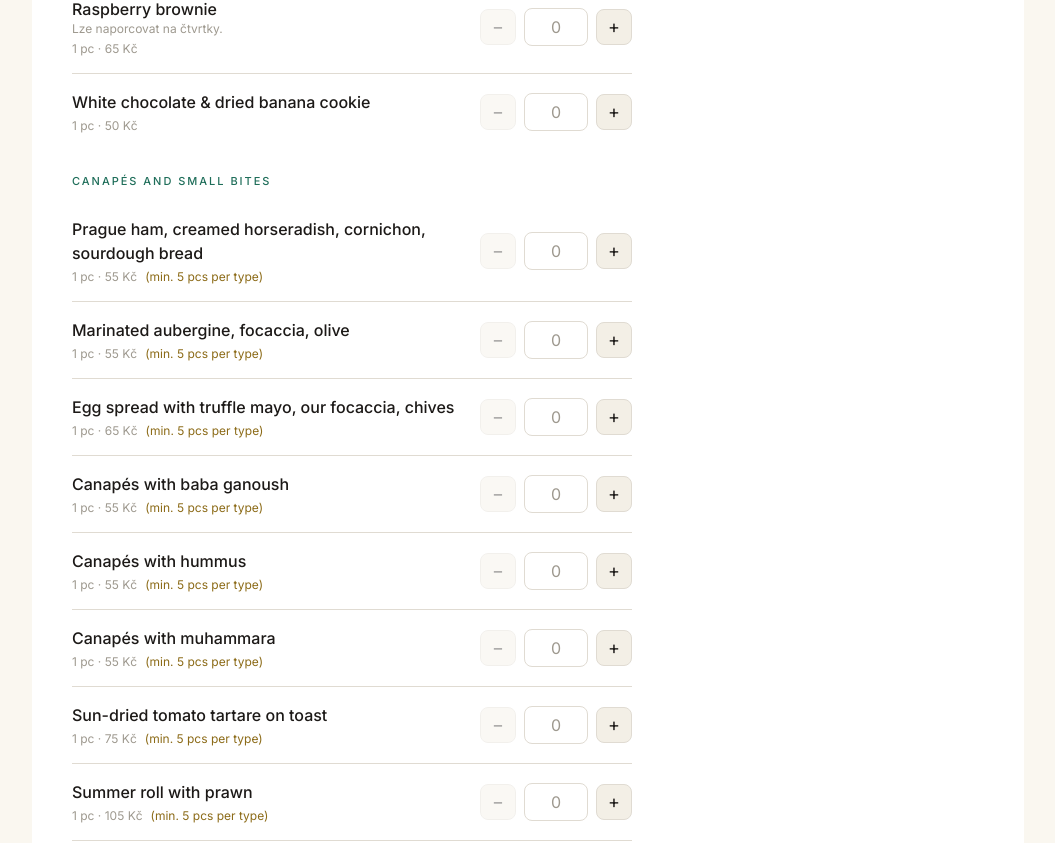
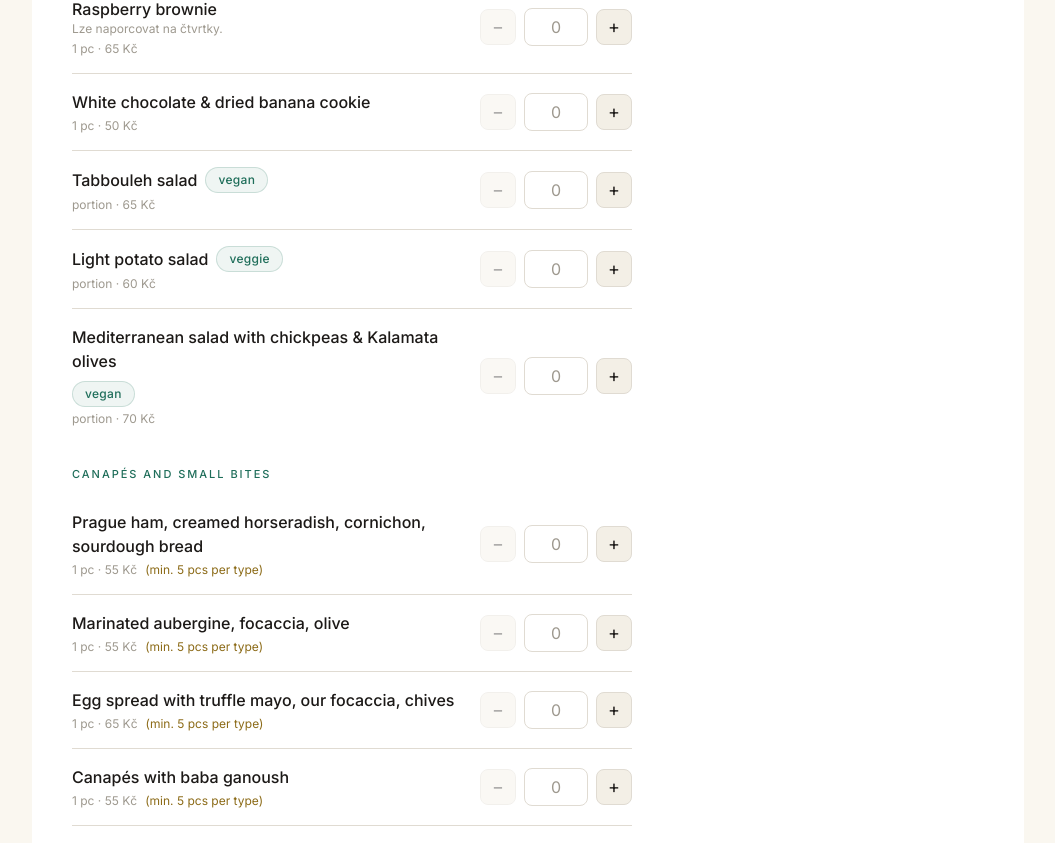
Before and after one commit to koci-sabachova/rezervacni-formular, a Next.js app: page /en/catering in a window 1280 px wide. Shown: the part 2032-2875 px from the top of the page, without its empty margins (112-1167 px from the left). Built offline with nearby package versions, Linux system fonts and the light colour scheme.

Commit message:
Add three salads to catering menu
Tabbouleh, potato salad, and chickpea/Kalamata salad — all priced
per portion under mala_jidla, alongside the other small dishes.

```diff
--- a/messages/cs.json
+++ b/messages/cs.json
@@ -390,6 +390,9 @@
     "mj-popcorn": "Cobří máslový popcorn",
     "mj-brownie": "Brownie s malinami",
     "mj-susenka": "Sušenka s bílou čokoládou a sušeným banánem",
+    "mj-tabouleh": "Salát Tabouleh",
+    "mj-brambor-salat": "Lehký bramborový salát",
+    "mj-mediterran-cizrna": "Mediteránský salát s cizrnou & olivami Kalamata",
     "kan-prazska": "Pražská šunka, smetanový křen, cornichon, kváskový chléb",
     "kan-lilek": "Marinovaný lilek, focaccia, oliva",
     "kan-vajicka": "Vajíčková pomazánka s lanýžovou majonézou, naše focaccia, pažitka",
--- a/messages/en.json
+++ b/messages/en.json
@@ -390,6 +390,9 @@
     "mj-popcorn": "Cobra butter popcorn",
     "mj-brownie": "Raspberry brownie",
     "mj-susenka": "White chocolate & dried banana cookie",
+    "mj-tabouleh": "Tabbouleh salad",
+    "mj-brambor-salat": "Light potato salad",
+    "mj-mediterran-cizrna": "Mediterranean salad with chickpeas & Kalamata olives",
     "kan-prazska": "Prague ham, creamed horseradish, cornichon, sourdough bread",
     "kan-lilek": "Marinated aubergine, focaccia, olive",
     "kan-vajicka": "Egg spread with truffle mayo, our focaccia, chives",
--- a/src/data/catering-snapshot.ts
+++ b/src/data/catering-snapshot.ts
@@ -175,6 +175,33 @@ export const cateringSnapshot: CateringItem[] = [
     cena: 50,
     aktivni: true,
   },
+  {
+    id: "mj-tabouleh",
+    kategorie: "mala_jidla",
+    nazev: "Salát Tabouleh",
+    tagy: ["vegan"],
+    jednotka: "porce",
+    cena: 65,
+    aktivni: true,
+  },
+  {
+    id: "mj-brambor-salat",
+    kategorie: "mala_jidla",
+    nazev: "Lehký bramborový salát",
+    tagy: ["veggie"],
+    jednotka: "porce",
+    cena: 60,
+    aktivni: true,
+  },
+  {
+    id: "mj-mediterran-cizrna",
+    kategorie: "mala_jidla",
+    nazev: "Mediteránský salát s cizrnou & olivami Kalamata",
+    tagy: ["vegan"],
+    jednotka: "porce",
+    cena: 70,
+    aktivni: true,
+  },
 
   {
     id: "kan-prazska",
```
